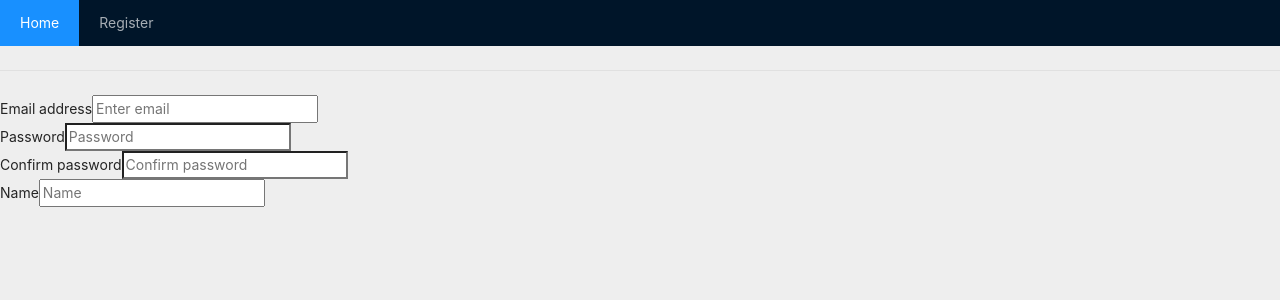
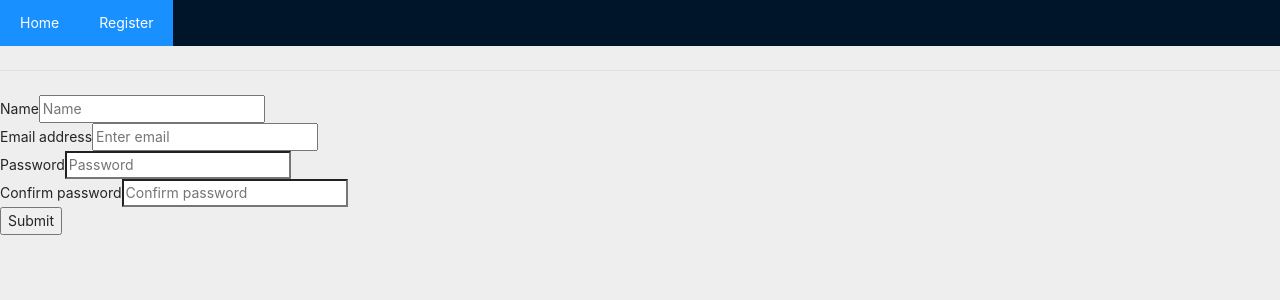
Before and after one commit to campos20/self-cloud-storage, a React (Create React App) app in the folder client/: page /register in a window 1280 px wide. Shown: the top 300 px of the page. Built offline with nearby package versions, Linux system fonts and the light colour scheme; the HTML template or start-up script is replaced by a standard one.

Commit message:
Add fields to register page

```diff
--- a/client/src/main/App.tsx
+++ b/client/src/main/App.tsx
@@ -7,7 +7,7 @@ import { RegisterPage } from "./page/RegisterPage";
 export const App = () => {
   const links: LinkItem[] = [
     { path: "/", title: "Home", element: <HomePage /> },
-    { path: "register", title: "Register", element: <RegisterPage /> },
+    { path: "/register", title: "Register", element: <RegisterPage /> },
   ];
 
   return (
--- a/client/src/main/component/Topbar.tsx
+++ b/client/src/main/component/Topbar.tsx
@@ -1,4 +1,5 @@
 import { Menu } from "antd";
+import { useState } from "react";
 import { Link } from "react-router-dom";
 import { LinkItem } from "../model/LinkItem";
 
@@ -7,18 +8,22 @@ interface TopbarProps {
 }
 
 export const Topbar = ({ links }: TopbarProps) => {
+  const [current, setCurrent] = useState(
+    (links.find((it) => it.path === window.location.pathname) || links[0]).path
+  );
+
   const items = links.map((l) => ({
     label: <Link to={l.path}>{l.title}</Link>,
     key: l.path,
   }));
+
   return (
-    <header>
-      <Menu
-        mode="horizontal"
-        defaultSelectedKeys={[links[0].path]}
-        items={items}
-        theme="dark"
-      />
-    </header>
+    <Menu
+      onClick={(e) => setCurrent(e.key)}
+      selectedKeys={[current]}
+      mode="horizontal"
+      items={items}
+      theme="dark"
+    />
   );
 };
--- a/client/src/main/page/HomePage.tsx
+++ b/client/src/main/page/HomePage.tsx
@@ -1,4 +1,5 @@
 import { Divider } from "antd";
+import { Link } from "react-router-dom";
 
 export const HomePage = () => {
   return (
@@ -10,7 +11,10 @@ export const HomePage = () => {
         <p>Store, protect, and retrieve your contents in the cloud</p>
         <div className="lead">
           <button className="btn btn-primary btn-lg">Login</button>
-          <button className="btn btn-primary btn-lg">Register</button>
+          {/* TODO this does not update highlight in the topbar */}
+          <Link to="register" className="btn btn-primary btn-lg">
+            Register
+          </Link>
         </div>
       </div>
     </>
--- a/client/src/main/page/RegisterPage.tsx
+++ b/client/src/main/page/RegisterPage.tsx
@@ -2,45 +2,78 @@ import { Divider } from "antd";
 import { useState } from "react";
 
 export const RegisterPage = () => {
+  const [name, setName] = useState("");
   const [email, setEmail] = useState("");
   const [password, setPassword] = useState("");
+  const [checkPassword, setCheckPassword] = useState("");
+
+  const checkFields = () => {
+    // Emptyness is validated by html
+    return password === checkPassword;
+  };
+
+  const handleSubmit = () => {
+    if (!checkFields()) {
+      return;
+    }
+  };
+
   return (
     <>
       <Divider />
-      <div className="container">
+      <form className="container" onSubmit={handleSubmit}>
+        <div className="form-group">
+          <label htmlFor="name">Name</label>
+          <input
+            required
+            id="name"
+            value={name}
+            placeholder="Name"
+            className="form-control"
+            onChange={(e) => setName(e.target.value)}
+          />
+        </div>
         <div className="form-group">
           <label htmlFor="email">Email address</label>
           <input
+            required
+            id="email"
             type="email"
+            value={email}
             className="form-control"
-            id="email"
-            aria-describedby="emailHelp"
             placeholder="Enter email"
+            onChange={(e) => setEmail(e.target.value)}
           />
         </div>
         <div className="form-group">
           <label htmlFor="password">Password</label>
           <input
+            required
+            id="password"
             type="password"
+            value={password}
+            placeholder="Password"
             className="form-control"
-            id="password"
-            placeholder="Password"
+            onChange={(e) => setPassword(e.target.value)}
           />
         </div>
         <div className="form-group">
-          <label htmlFor="check-password">Confirm password</label>
+          <label htmlFor="confirm-password">Confirm password</label>
           <input
             type="password"
+            id="confirm-password"
+            value={checkPassword}
             className="form-control"
-            id="check-password"
             placeholder="Confirm password"
+            onChange={(e) => setCheckPassword(e.target.value)}
           />
         </div>
-        <div className="form-group">
-          <label htmlFor="name">Name</label>
-          <input className="form-control" id="name" placeholder="Name" />
+        <div>
+          <button className="btn btn-primary" type="button">
+            Submit
+          </button>
         </div>
-      </div>
+      </form>
     </>
   );
 };
```
